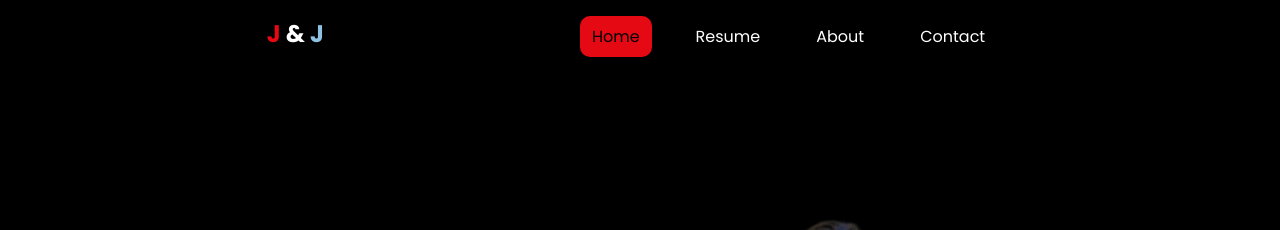
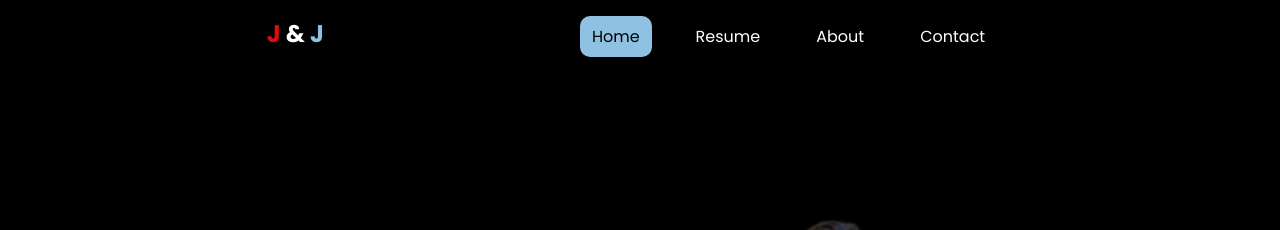
Before and after one commit to Yakobuuu/Jacob-Joshua, a plain HTML site: page index.html in a window 1280 px wide. In both pictures the pointer is over the item "Home". Shown: the top 230 px of the page. Drawn offline with Linux system fonts and the light colour scheme.

Commit message:
change thecolor hover

```diff
--- a/style.css
+++ b/style.css
@@ -41,7 +41,7 @@ header {
     margin: 0 1rem;
 }
 .nav-menu li:hover {
-    background: #E50914 ;
+    background: #8FC1E3 ;
     border-radius: 10px;
     color: #000;
 }
```
